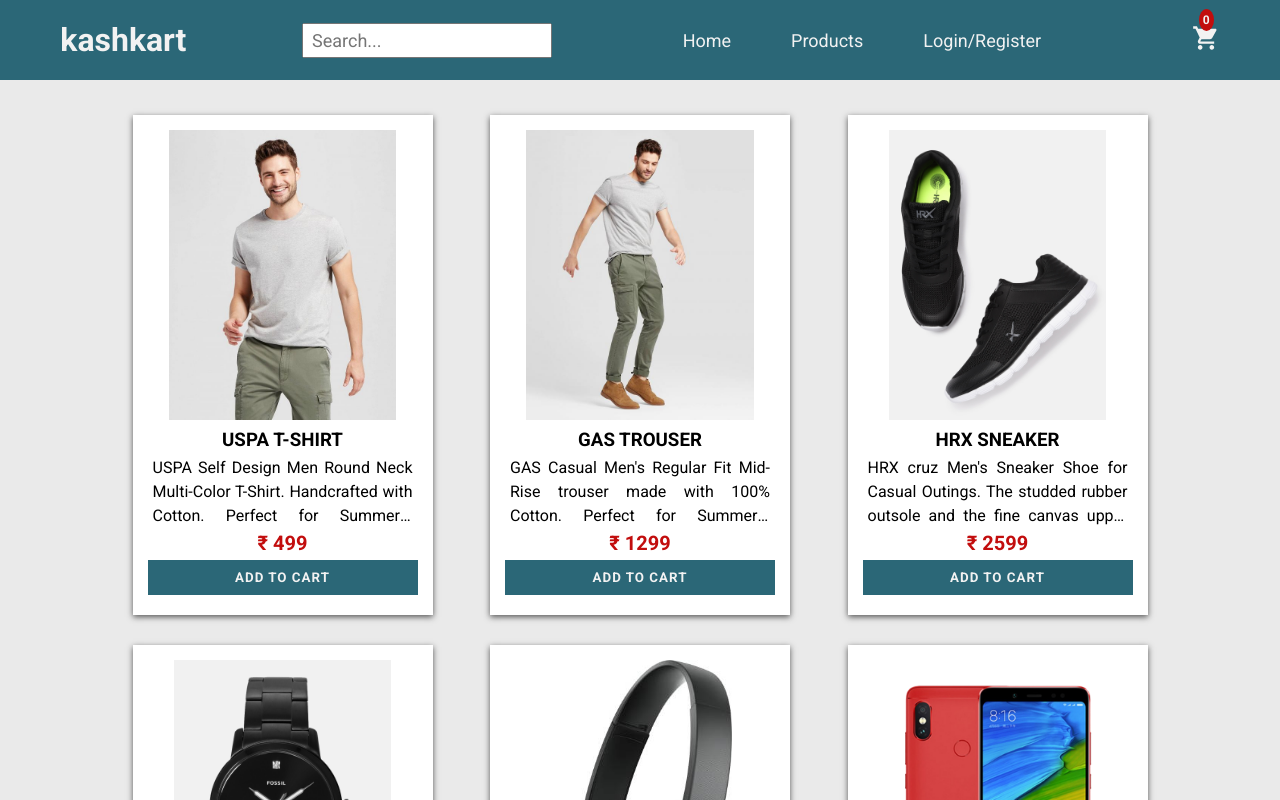
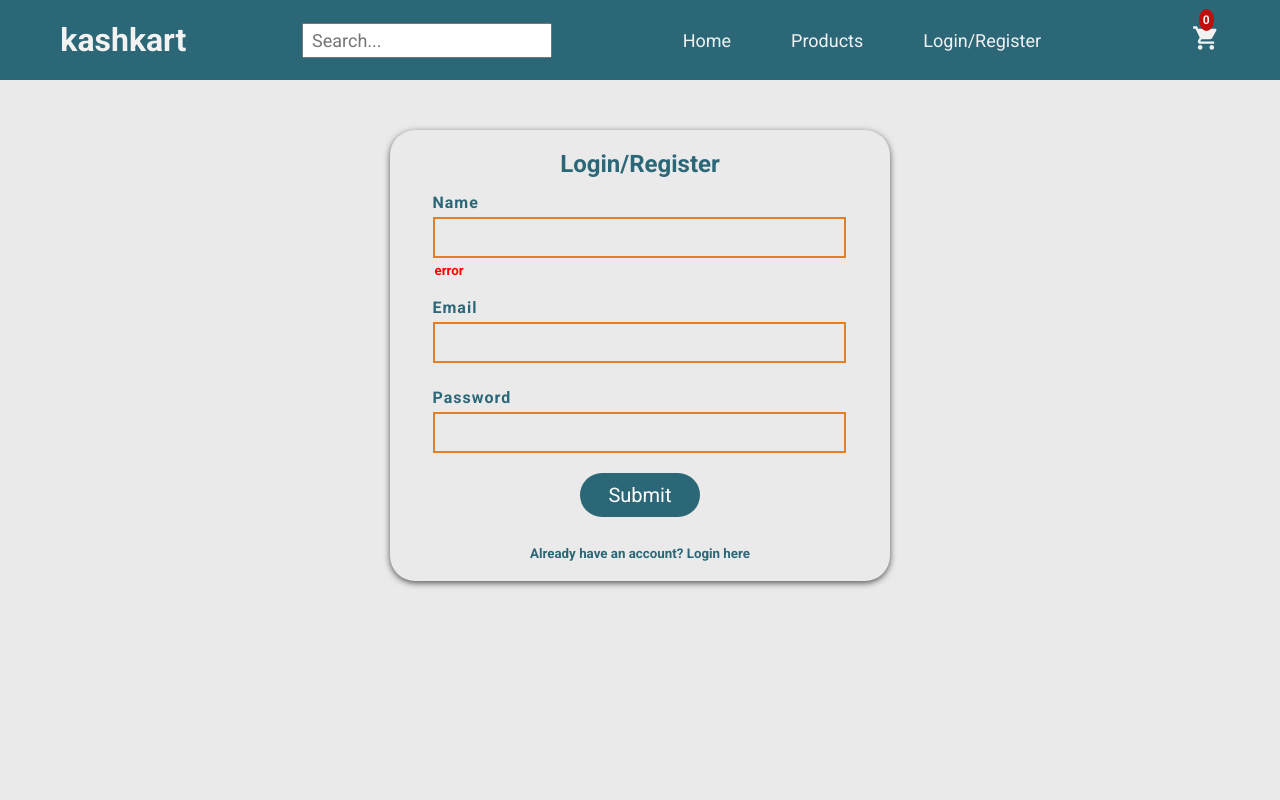
Before and after one commit to smile930307/kashkart, a React (Create React App) app: page /#/register in a window 1280 px wide. Shown: the top 800 px of the page. Built offline with nearby package versions, Linux system fonts and the light colour scheme.

Commit message:
Add Login/Register Form

```diff
--- a/src/App.js
+++ b/src/App.js
@@ -7,6 +7,7 @@
 import { DataProvider } from "./components/DataProvider";
 import Details from "./components/Details/Details";
 import Cart from "./components/Cart";
+import Register from "./components/Register";
 
 function App() {
   return (
@@ -19,6 +20,7 @@
           <Route exact path="/products" component={Products} />
           <Route exact path="/products/:id" component={Details} />
           <Route exact path="/cart" component={Cart} />
+          <Route exact path="/register" component={Register} />
           <Products />
         </Switch>
 
--- a/src/components/Header.js
+++ b/src/components/Header.js
@@ -39,7 +39,7 @@
             <ul style={styles.styleMenu}>
                 <li><Link to="/">Home</Link></li>
                 <li><Link to="/products">Products</Link></li>
-                <li><Link to="/">Login/Register</Link></li>
+                <li><Link to="/register">Login/Register</Link></li>
                 <li onClick={toggleMenu}>
                     <img src="cross.png" alt="close-menu" width="30" className="menu" />
                 </li>
--- /dev/null
+++ b/src/components/Register.js
@@ -0,0 +1,37 @@
+import React from 'react';
+import { Link } from "react-router-dom"
+
+export default function Register() {
+
+    return (
+        <section>
+            <div className="form-container">
+                <h2>Login/Register</h2>
+                <form autoComplete="off" noValidate>
+                    <div className="form-input">
+                        <label>Name</label>
+                        <input name="name" type="text" />
+                        <small className="form-error">error</small>
+                    </div>
+
+                    <div className="form-input">
+                        <label>Email</label>
+                        <input name="name" type="text" />
+                        <small className="form-error"></small>
+                    </div>
+
+                    <div className="form-input">
+                        <label>Password</label>
+                        <input name="password" type="password" />
+                        <small className="form-error"></small>
+                    </div>
+
+                    <button type="submit" className="form-btn">Submit</button><br />
+                    <small>
+                        Already have an account? Login <Link to='/register'>here</Link>
+                    </small>
+                </form>
+            </div>
+        </section>
+    )
+}
--- /dev/null
+++ b/src/scss/_register.scss
@@ -0,0 +1,100 @@
+%flex-col {
+    display: flex;
+    flex-direction: column;
+}
+
+.form-container {
+    max-width: 500px;
+    margin: 30px auto 0 auto;
+    padding: 20px 0;
+    box-shadow: 0 2px 6px #555;
+    border-radius: 25px;
+
+    @include mobile-550 {
+        max-width: 380px;
+    }
+
+    @include mobile-400 {
+        max-width: 280px;
+    }
+
+    @include mobile-300 {
+        max-width: 240px;
+    }
+
+    h2 {
+        text-align: center;
+        color: $primary-color;
+    }
+
+    form {
+        @extend %flex-col;
+        justify-content: center;
+        align-items: center;
+        color: $primary-color;
+    }
+}
+
+.form-input {
+    @extend %flex-col;
+    margin: 15px 0 20px 0;
+    padding: 0 20px;
+    width: 95%;
+
+    @include mobile-550 {
+        padding: 0;
+    }
+
+    label {
+        align-self: flex-start;
+        margin: 0 10px;
+        font-weight: bold;
+        letter-spacing: 1px;
+    }
+
+    input {
+        width: 95%;
+        padding: 8px;
+        border: 2px solid #e67e22;
+        margin: 5px 10px;
+        font-size: 18px;
+        background-color: #eaeaea;
+        outline: none;
+
+        @include mobile-400{
+            width: 92%;
+        }
+    }
+}
+
+.form-btn {
+    padding: 10px;
+    font-size: 20px;
+    cursor: pointer;
+    color: #ffffff;
+    background-color: $primary-color;
+    border: none;
+    border-radius: 25px;
+    width: 120px;
+    outline: none;
+    margin: 10px 0;
+
+    @include mobile-400 {
+        font-size: 16px;
+        width: 100px;
+    }
+}
+
+small {
+    font-weight: bold;
+
+    a {
+        color: $primary-color;
+    }
+}
+
+.form-error {
+    color: red;
+    margin-bottom: -15px;
+    margin-left: 12px;
+}
--- a/src/scss/main.scss
+++ b/src/scss/main.scss
@@ -5,3 +5,4 @@
 @import "./products";
 @import "./details";
 @import "./cart";
+@import "./register";
```
Also changed, not shown: src/dist/css/main.css, 1 other file (tests, documents, lock files or other folders).
